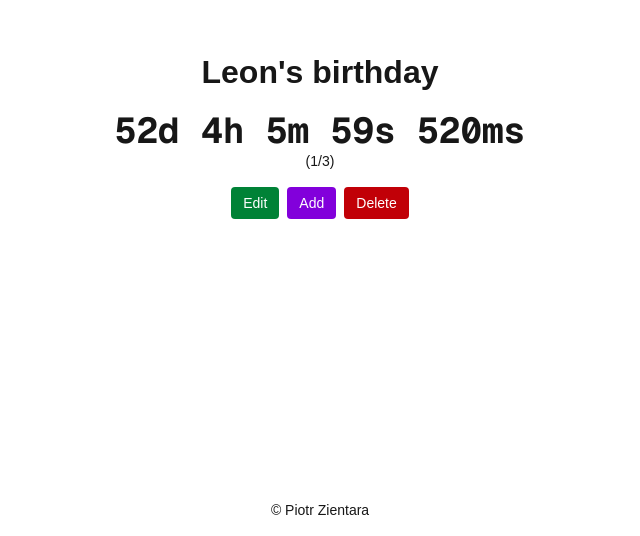
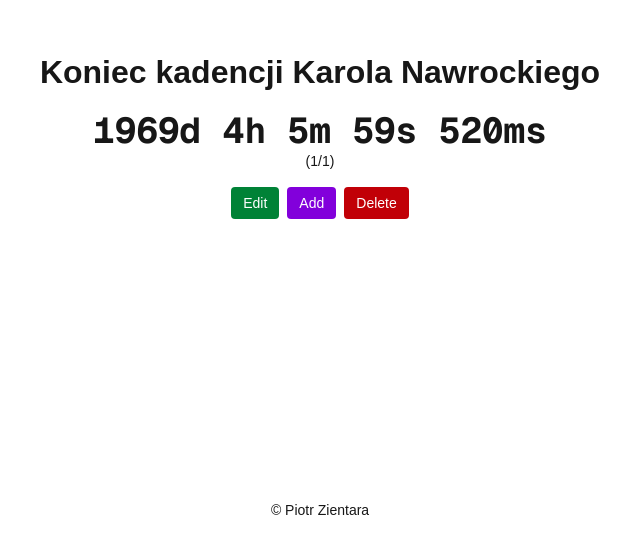
Before and after one commit to Tuhaj/ilednido, a Next.js app: page / in a window 1280 px wide. Shown: the part 264-800 px from the top of the page, without its empty margins (320-960 px from the left). Built offline with nearby package versions, Linux system fonts and the light colour scheme.

Commit message:
feat: koniec kadencji Karola Nawrockiego

```diff
--- a/package.json
+++ b/package.json
@@ -11,9 +11,9 @@
     "export": "next export"
   },
   "dependencies": {
+    "next": "^15.3.3",
     "react": "^19.0.0",
-    "react-dom": "^19.0.0",
-    "next": "15.2.2"
+    "react-dom": "^19.0.0"
   },
   "devDependencies": {
     "@tailwindcss/postcss": "^4",
--- a/src/app/page.js
+++ b/src/app/page.js
@@ -12,15 +12,11 @@ export default function Home() {
     if (typeof window !== 'undefined') {
       const saved = localStorage.getItem('timers');
       return saved ? JSON.parse(saved) : [
-        { name: "Leon's birthday", date: '2025-05-07T00:00:00' },
-        { name: "Aleksander's birthday", date: '2025-06-27T00:00:00' },
-        { name: "First school day", date: '2025-09-02T00:00:00' }
+        { name: "Koniec kadencji Karola Nawrockiego", date: '2030-08-06T00:00:00' }
       ];
     }
     return [
-      { name: "Leon's birthday", date: '2025-05-07T00:00:00' },
-      { name: "Aleksander's birthday", date: '2025-06-27T00:00:00' },
-      { name: "First school day", date: '2025-09-02T00:00:00' }
+      { name: "Koniec kadencji Karola Nawrockiego", date: '2030-08-06T00:00:00' }
     ];
   });
   const [currentTimerIndex, setCurrentTimerIndex] = useState(() => {
```
Also changed, not shown: 1 other file (tests, documents, lock files or other folders).
